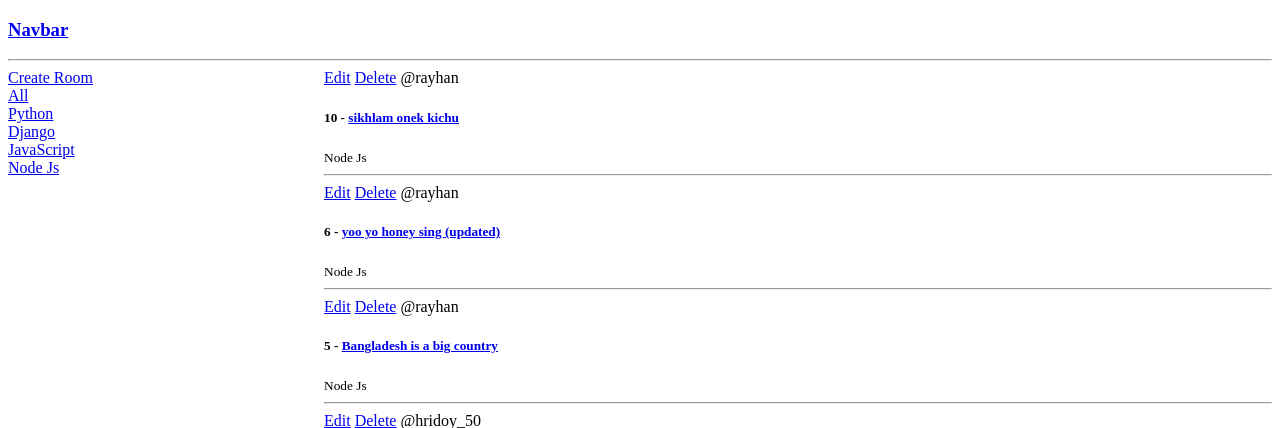
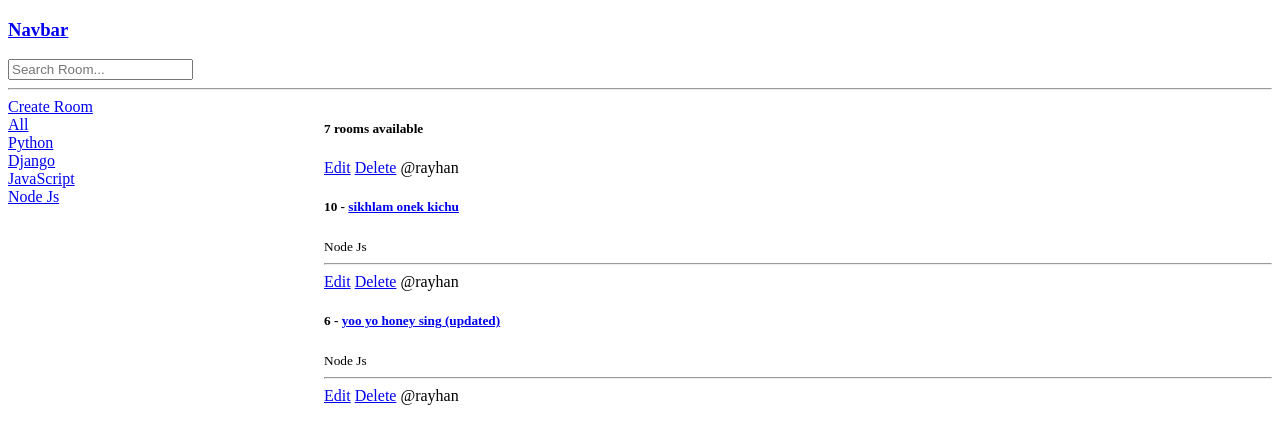
Before and after one commit to progRayhan/StudyBuddy, a Django app: page / in a window 1280 px wide. Shown: the top 428 px of the page. Run offline with Django 4.2, Linux system fonts and the light colour scheme; data comes from the database, SQL or seed files in the repository; both versions use the stored data as it was after the commit.

Commit message:
searchbar added

```diff
--- a/base/templates/base/home.html
+++ b/base/templates/base/home.html
@@ -24,6 +24,7 @@
     </div>
 
     <div>
+        <h5>{{room_count}} rooms available</h5>
         {% for a in room %}
         <div>
             <a href="{% url 'update-room' a.id %}">Edit</a>
--- a/base/views.py
+++ b/base/views.py
@@ -1,6 +1,7 @@
 from django.http import HttpResponse
 from django.shortcuts import redirect, render
 from .models import Room, Topic
+from django.db.models import Q
 from .forms import RoomForm
 
 # rooms = [
@@ -14,9 +15,14 @@ def home(request):
     # return HttpResponse("Home Page")
     # rooms = Room.objects.all()
     q = request.GET.get('q') if request.GET.get('q') != None else ''
-    rooms = Room.objects.filter(topic__name__icontains = q)
+    rooms = Room.objects.filter(
+        Q(topic__name__icontains = q) |
+        Q(name__icontains = q) |
+        Q(description__icontains = q)
+    )
+    room_count = rooms.count()
     topics = Topic.objects.all()
-    context = {'room':rooms, 'topics':topics}
+    context = {'room':rooms, 'topics':topics, 'room_count':room_count}
     return render(request, 'base/home.html', context)
 
 def room(request,pk):
--- a/templates/navbar.html
+++ b/templates/navbar.html
@@ -2,4 +2,8 @@
     <h3>Navbar</h3>
 </a>
 
+<form method='GET' action="{% url 'home' %}">
+    <input type="text" name='q' placeholder="Search Room..."/>
+</form>
+
 <hr>
```
Also changed, not shown: db.sqlite3.
